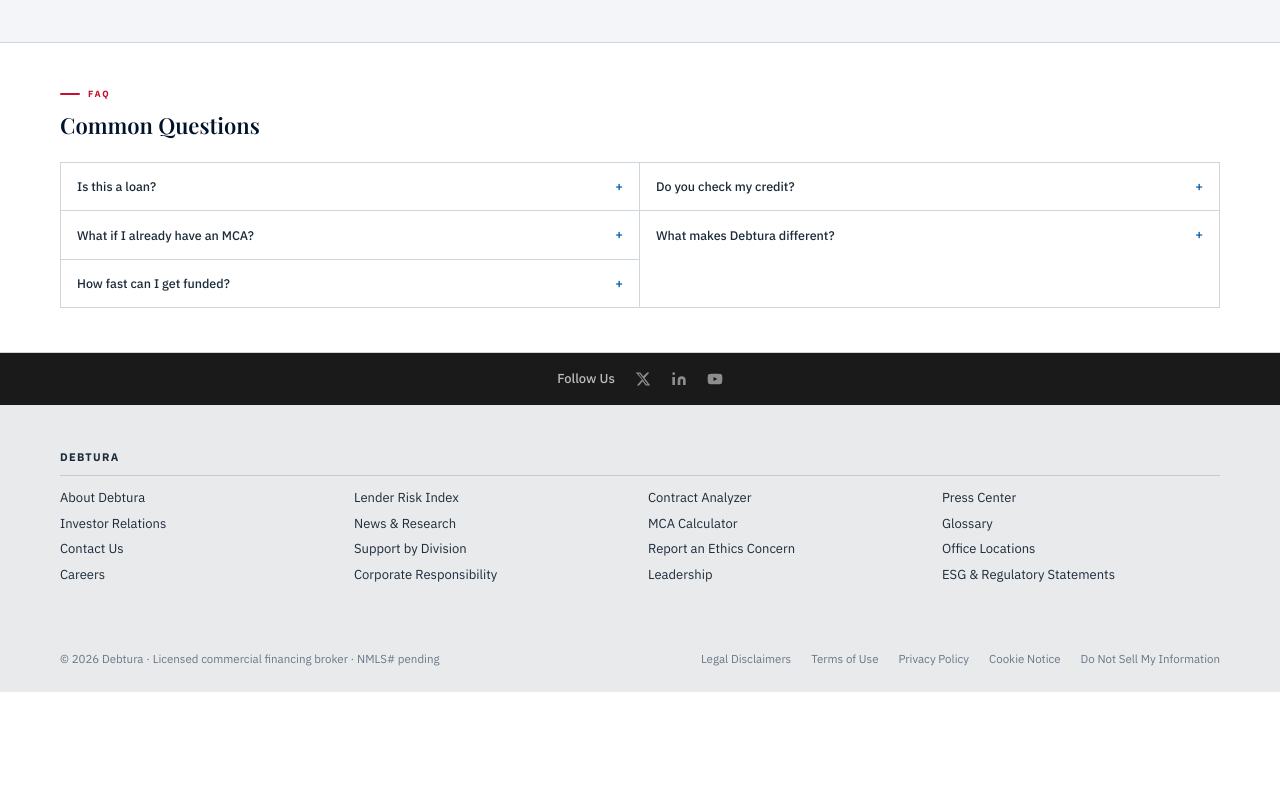
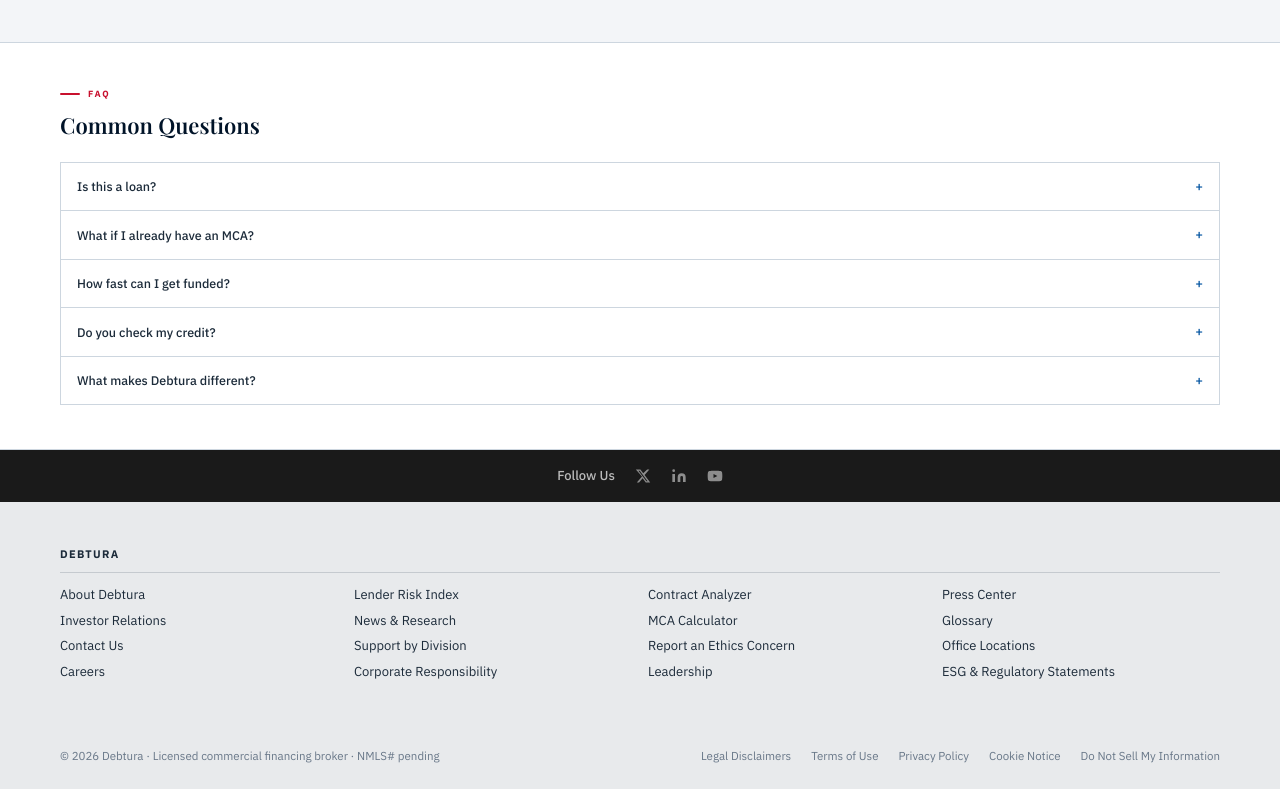
Before and after one commit to tchogorian/fundingwatch, a Next.js app: page / in a window 1280 px wide. Shown: the part 2253-3042 px from the top of the page. Before the commit the page ends 2945 px from the top, so only its background shows below. Built offline with nearby package versions, Linux system fonts and the light colour scheme.

Commit message:
FAQ: single-column list, full-width rows, question left + toggle right
Made-with: Cursor

```diff
--- a/src/components/FAQ.tsx
+++ b/src/components/FAQ.tsx
@@ -12,9 +12,6 @@ const items: [string, string][] = [
 
 export default function FAQ() {
   const [openIndex, setOpenIndex] = useState<number | null>(null);
-  const half = Math.ceil(items.length / 2);
-  const col1 = items.slice(0, half);
-  const col2 = items.slice(half);
 
   return (
     <section id="faq" className="border-b border-[var(--line)] py-11 px-6 md:px-8" style={{ background: "var(--white)", fontFamily: "var(--font-sans)" }} aria-label="FAQ">
@@ -26,9 +23,8 @@ export default function FAQ() {
         <h2 className="mb-5 text-[22px] font-semibold" style={{ fontFamily: "var(--font-serif)", color: "var(--navy)" }}>
           Common Questions
         </h2>
-        <div className="mt-5 grid border border-[var(--line)] md:grid-cols-2">
-          <div className="border-b border-[var(--line)] md:border-b-0 md:border-r border-[var(--line)]">
-            {col1.map(([q, a], i) => (
+        <div className="mt-5 border border-[var(--line)]">
+          {items.map(([q, a], i) => (
             <div key={q} className="border-b border-[var(--line)] last:border-b-0">
               <button
                 type="button"
@@ -36,7 +32,7 @@ export default function FAQ() {
                 className="flex w-full items-center justify-between gap-2 border-none bg-transparent px-4 py-3.5 text-left text-[12.5px] font-medium cursor-pointer"
                 style={{ color: "var(--body)" }}
               >
-                  {q}
+                <span>{q}</span>
                 <span className="shrink-0 text-[13px]" style={{ color: "var(--blue)" }}>{openIndex === i ? "−" : "+"}</span>
               </button>
               <div className={openIndex === i ? "block px-4 pb-3" : "hidden"} style={{ fontFamily: "var(--font-sans)" }}>
@@ -45,28 +41,6 @@ export default function FAQ() {
             </div>
           ))}
         </div>
-          <div>
-            {col2.map(([q, a], j) => {
-              const i = half + j;
-              return (
-                <div key={q} className="border-b border-[var(--line)] last:border-b-0">
-                  <button
-                    type="button"
-                    onClick={() => setOpenIndex(openIndex === i ? null : i)}
-                    className="flex w-full items-center justify-between gap-2 border-none bg-transparent px-4 py-3.5 text-left text-[12.5px] font-medium cursor-pointer"
-                    style={{ color: "var(--body)" }}
-                  >
-                    {q}
-                    <span className="shrink-0 text-[13px]" style={{ color: "var(--blue)" }}>{openIndex === i ? "−" : "+"}</span>
-                  </button>
-                  <div className={openIndex === i ? "block px-4 pb-3" : "hidden"}>
-                    <p className="text-[12px] font-light leading-[1.75]" style={{ color: "var(--muted)" }}>{a}</p>
-                  </div>
-                </div>
-              );
-            })}
-          </div>
-        </div>
       </div>
     </section>
   );
```
Lines whose indentation alone changed are shown as unchanged.
